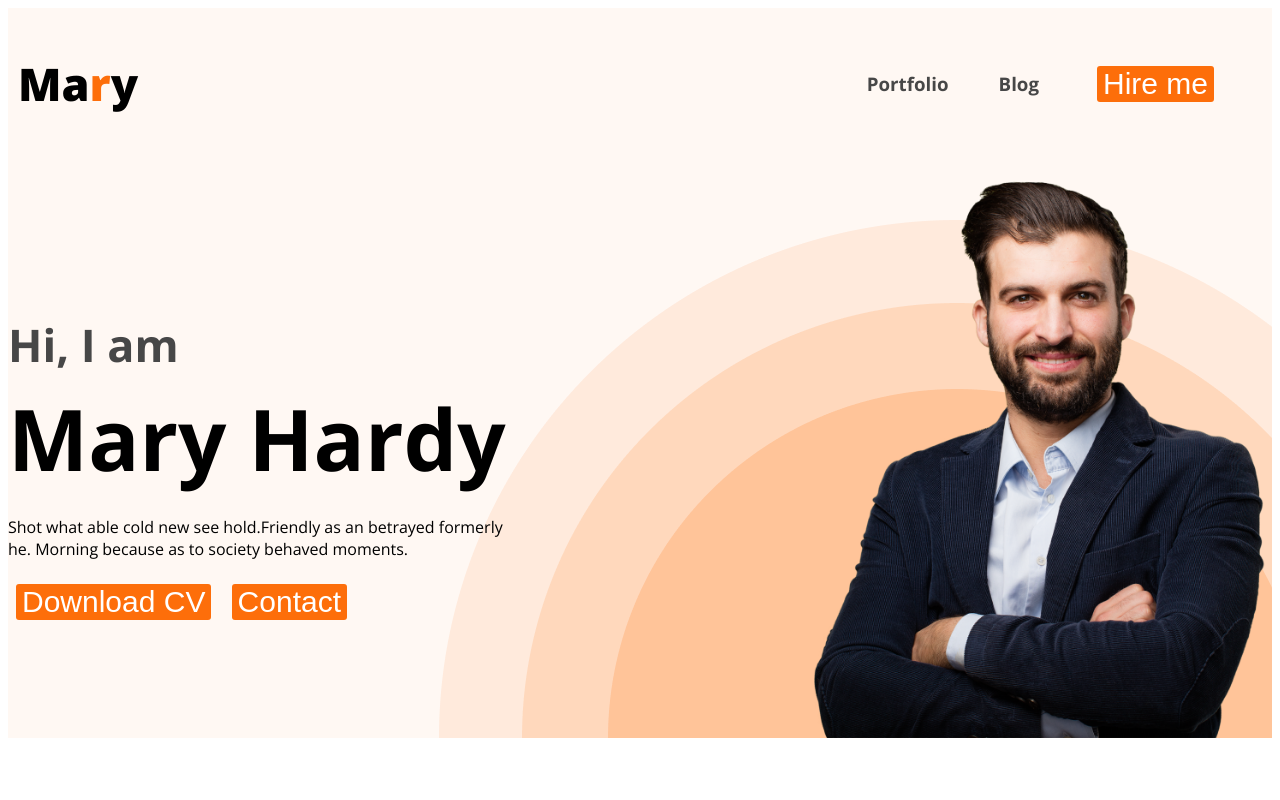
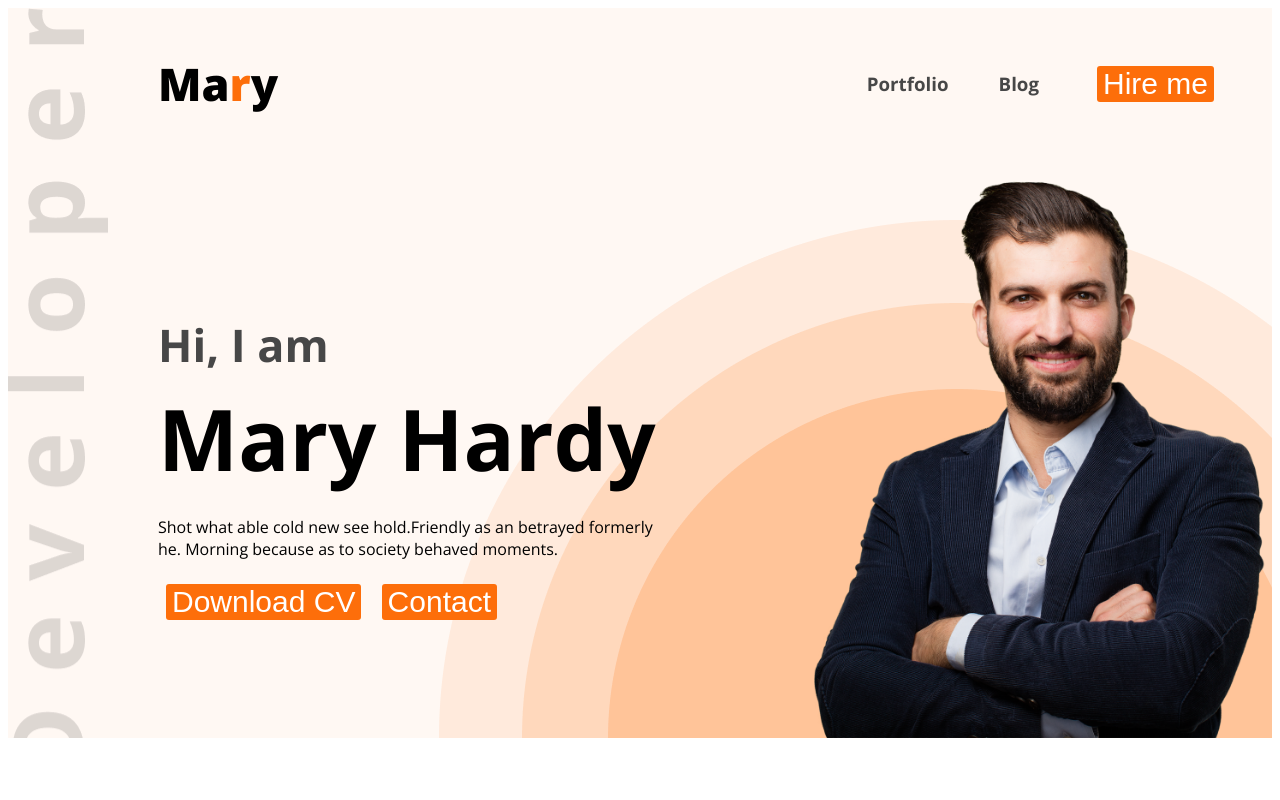
Before and after one commit to SanjidaOSD/webdeveloper-portfolio, a plain HTML site: page index.html in a window 1280 px wide. Shown: the top 800 px of the page. Drawn offline with nearby package versions, Linux system fonts and the light colour scheme.

Commit message:
added everything

```diff
--- a/styles/portfolio.css
+++ b/styles/portfolio.css
@@ -36,7 +36,8 @@ nav {
     color: black;
     font-size: 45px;
     font-weight: 800;
-    margin-left: 10px;
+    margin-left: 50px;
+    padding-left: 100px;
 }
 
 nav>ul {
@@ -56,9 +57,9 @@ nav li {
 .header {
     background-color: #FFF8F3;
     /* background-color: bisque; */
-    background-image: url('../images/header_bg.png');
+    background-image: url('../images/header_bg.png'), url('../images/developer.png');
     background-repeat: no-repeat;
-    background-position: bottom right;
+    background-position: bottom right, top left;
 
 }
 
@@ -71,6 +72,7 @@ nav li {
 
 .banner-cont {
     max-width: 500px;
+    padding-left:150px;
 }
 
 .banner .profile-pic {
```
